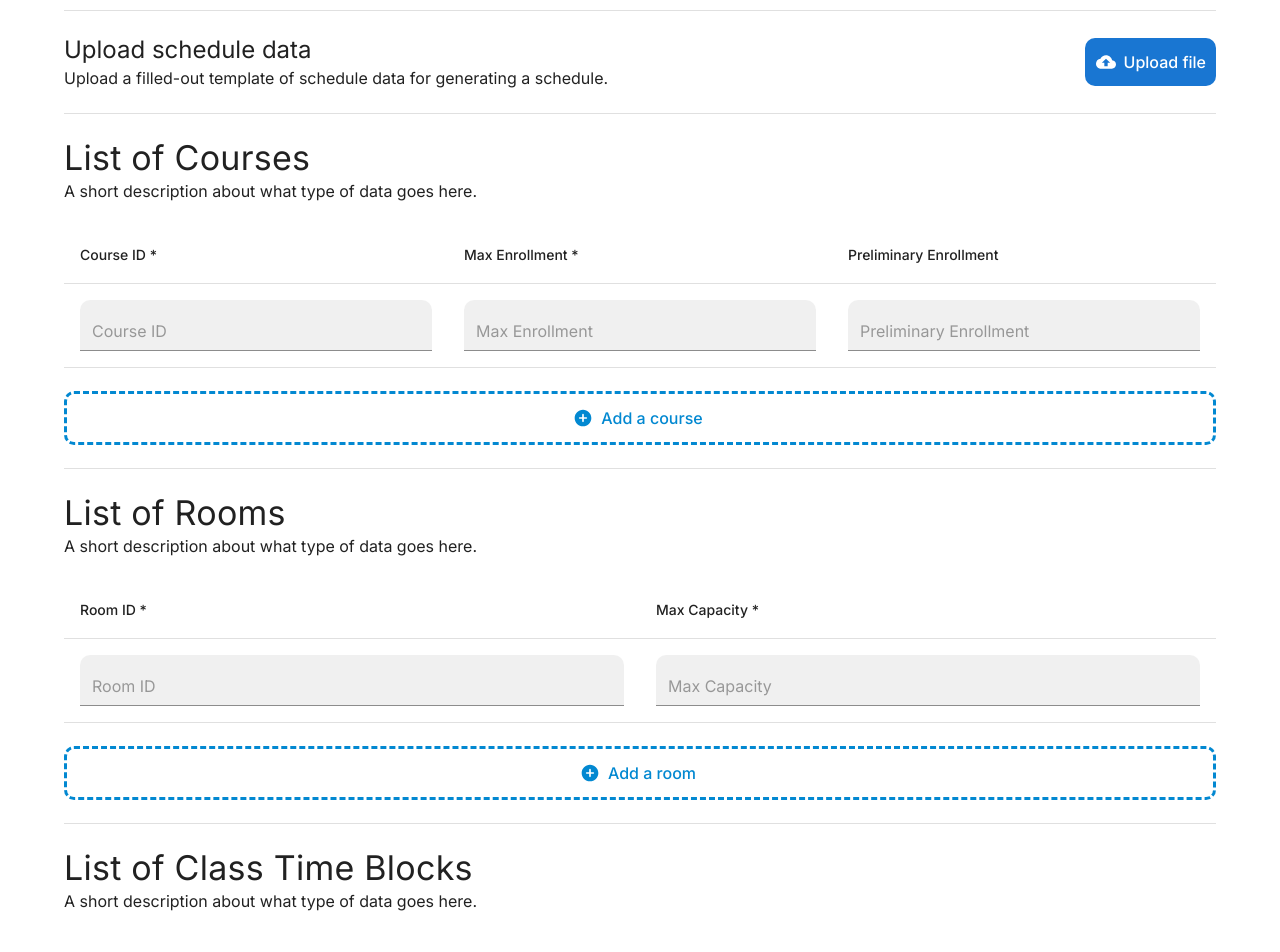
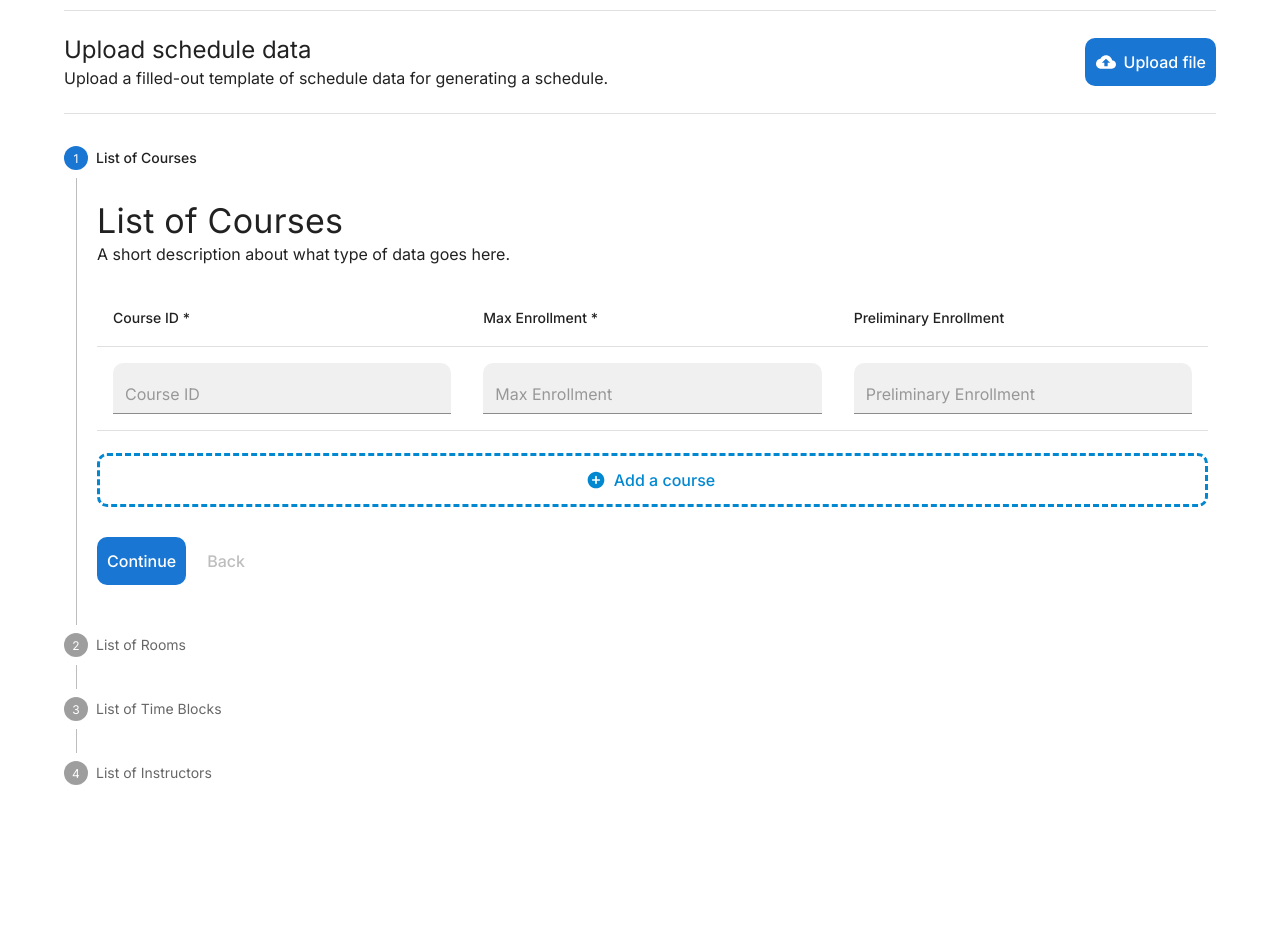
Before and after one commit to BSSD-Technologies/ChargerSync, a Next.js app in the folder frontend/: page /input-data in a window 1280 px wide. Shown: the part 200-1152 px from the top of the page. After the commit the page ends 1121 px from the top, so only its background shows below. Built offline with nearby package versions, Linux system fonts and the light colour scheme.

Commit message:
Switch to stepper for input page

```diff
--- a/frontend/src/app/input-data/input-sections/time-input.tsx
+++ b/frontend/src/app/input-data/input-sections/time-input.tsx
@@ -69,7 +69,7 @@ export default function TimeInput() {
         marginBottom: "2%",
       }}
     >
-      <Typography variant="h4">List of Class Time Blocks</Typography>
+      <Typography variant="h4">List of Time Blocks</Typography>
       <Typography variant="body1">
         A short description about what type of data goes here.
       </Typography>
--- a/frontend/src/app/input-data/page.tsx
+++ b/frontend/src/app/input-data/page.tsx
@@ -1,17 +1,66 @@
-import { Container, Divider, Typography } from "@mui/material";
+"use client";
+
+import {
+  Box,
+  Button,
+  Container,
+  Divider,
+  Paper,
+  Step,
+  StepContent,
+  StepLabel,
+  Stepper,
+  Typography,
+} from "@mui/material";
 import CourseInput from "./input-sections/course-input";
 import RoomInput from "./input-sections/room-input";
 import TimeInput from "./input-sections/time-input";
 import InstructorInput from "./input-sections/instructor-input";
 import UploadInput from "./input-sections/upload-input";
 import SubmitInput from "./input-sections/submit-input";
+import { useState } from "react";
+
+const steps = [
+  {
+    label: "List of Courses",
+    component: <CourseInput />
+  },
+  {
+    label: "List of Rooms",
+    component: <RoomInput />
+  },
+  {
+    label: "List of Time Blocks",
+    component: <TimeInput />
+  },
+  {
+    label: "List of Instructors",
+    component: <InstructorInput />
+  }
+];
 
 export default function InputData() {
+  const [activeStep, setActiveStep] = useState(0);
+
+  const handleNext = () => {
+    setActiveStep((prevActiveStep) => prevActiveStep + 1);
+  };
+
+  const handleBack = () => {
+    setActiveStep((prevActiveStep) => prevActiveStep - 1);
+  };
+
+  const handleReset = () => {
+    setActiveStep(0);
+  };
+
   return (
-    <Container sx={{
-      marginTop: "2%",
-      paddingBottom: "10%",
-    }}>
+    <Container
+      sx={{
+        marginTop: "2%",
+        paddingBottom: "10%",
+      }}
+    >
       <Typography variant="h3">Schedule Inputs</Typography>
       <Typography variant="body1">
         Insert a description of the input process. Let people know that they can upload data
@@ -21,15 +70,50 @@ export default function InputData() {
       <Divider />
       <UploadInput />
       <Divider />
-      <CourseInput />
-      <Divider />
-      <RoomInput />
-      <Divider />
-      <TimeInput />
-      <Divider />
-      <InstructorInput />
-      <Divider />
-      <SubmitInput />
+      <br />
+      <Box>
+        <Stepper activeStep={activeStep} orientation="vertical">
+          {steps.map((step, index) => (
+            <Step key={step.label}>
+              <StepLabel>
+                {step.label}
+              </StepLabel>
+              <StepContent>
+                {step.component}
+                <Box sx={{ mb: 2 }}>
+                  <div>
+                    <Button
+                      variant="contained"
+                      onClick={handleNext}
+                      sx={{ mt: 1, mr: 1 }}
+                    >
+                      {index === steps.length - 1 ? "Finish" : "Continue"}
+                    </Button>
+                    <Button
+                      disabled={index === 0}
+                      onClick={handleBack}
+                      sx={{ mt: 1, mr: 1 }}
+                    >
+                      Back
+                    </Button>
+                  </div>
+                </Box>
+              </StepContent>
+            </Step>
+          ))}
+        </Stepper>
+        {activeStep === steps.length && (
+          <Paper square elevation={0} sx={{ p: 3 }}>
+            <Typography>All steps completed - you&apos;re finished</Typography>
+            <Button onClick={handleReset} sx={{ mt: 1, mr: 1 }}>
+              Reset
+            </Button>
+            <Button onClick={handleBack} sx={{ mt: 1, mr: 1 }}>
+              Back
+            </Button>
+          </Paper>
+        )}
+      </Box>
     </Container>
   );
 }
```
